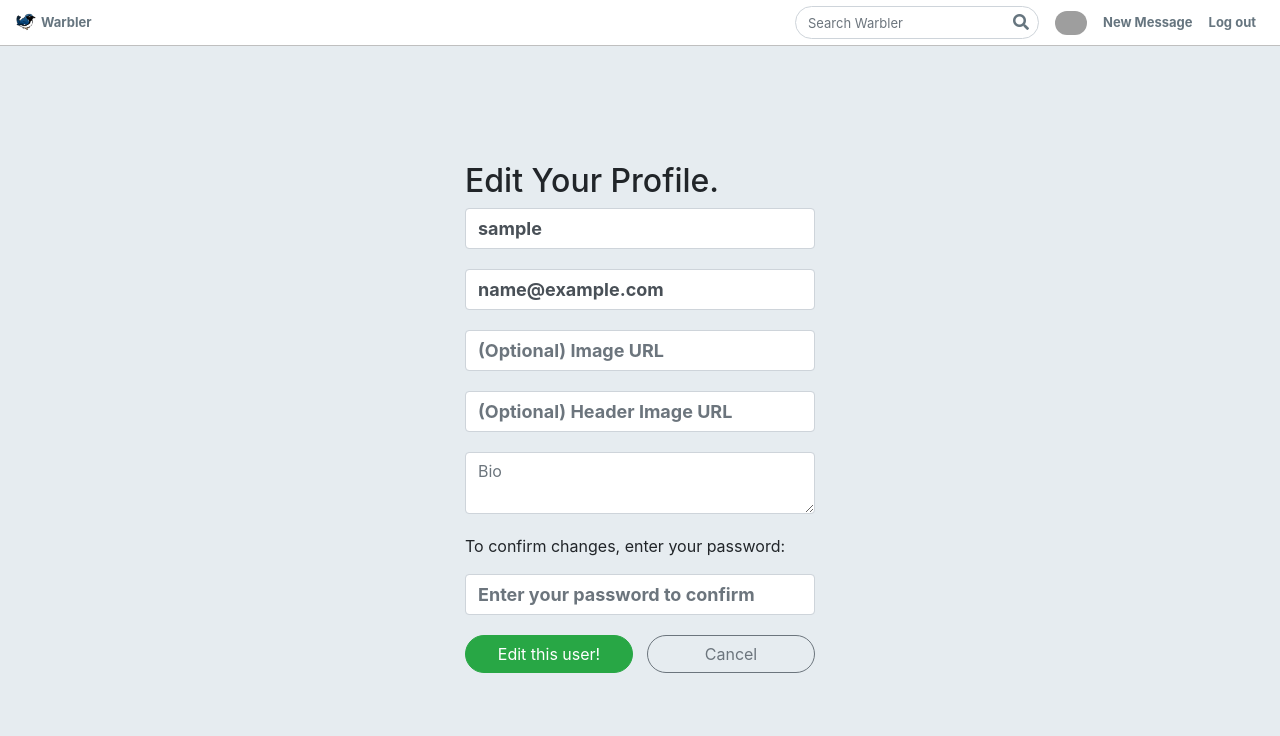
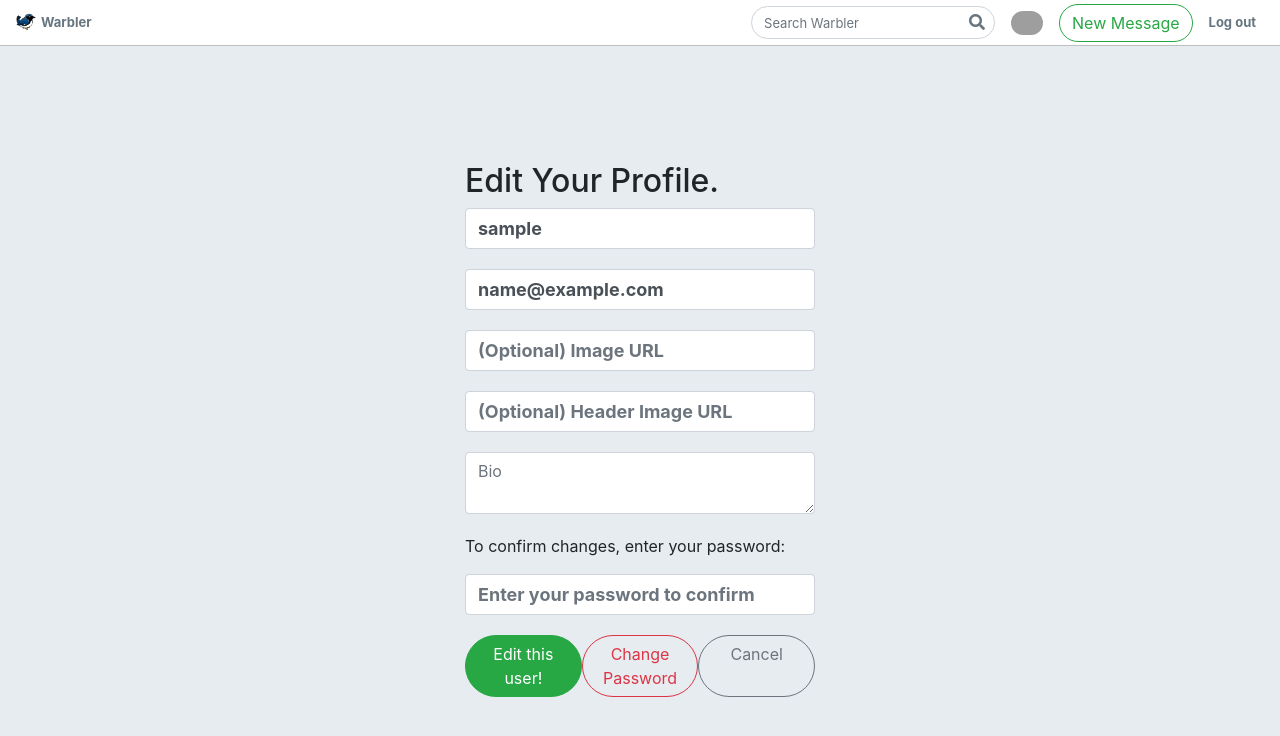
Before and after one commit to vanvemden/warbler, a Flask app: page /users/profile in a window 1280 px wide. Shown: the top 736 px of the page. Run offline with Flask 2, Linux system fonts and the light colour scheme; the visitor is signed in with stand-in values (Sample User, id 1); data comes from the database, SQL or seed files in the repository; some libraries are stand-ins or nearby versions; grey boxes are pictures that could not be loaded.

Commit message:
Worked on Axios/Password changes

```diff
--- a/app.py
+++ b/app.py
@@ -4,7 +4,7 @@ from flask import Flask, render_template, request, flash, redirect, session, g
 from flask_debugtoolbar import DebugToolbarExtension
 from sqlalchemy.exc import IntegrityError
 
-from forms import UserAddForm, UserEditForm, LoginForm, MessageForm
+from forms import UserAddForm, UserEditForm, LoginForm, MessageForm, UserPasswordForm
 from models import db, connect_db, User, Message, Likes
 
 CURR_USER_KEY = "curr_user"
@@ -40,7 +40,7 @@ def add_user_to_g():
 
     if CURR_USER_KEY in session:
         g.user = User.query.get(session[CURR_USER_KEY])
-
+        g.message_form = MessageForm()
     else:
         g.user = None
 
@@ -211,6 +211,36 @@ def stop_following(follow_id):
 
     return redirect(f"/users/{g.user.id}/following")
 
+@app.route('/users/profile/password', methods=["GET", "POST"])
+def change_password():
+
+    if not g.user:
+        flash("Access unauthorized.", "danger")
+        return redirect("/")
+
+    form = UserPasswordForm()
+
+
+    if form.validate_on_submit():
+        password = form.password.data
+
+        if User.authenticate(password=password, username=g.user.username):
+
+            if form.new_password.data == form.confirm_password.data:
+                g.user.password = User.change_password(password=form.new_password.data)
+
+                db.session.commit()
+                flash("Your password has been updated successfully.", "success")
+                return redirect(request.referrer)
+            else:
+                flash('Sorry, but your two new inputs did not match!')
+                return render_template("users/password.html", form=form)
+        else:
+            flash("Please enter the correct password to update your profile.",
+                  "danger")
+            return render_template("users/password.html", form=form)
+    else:
+        return render_template("users/password.html", form=form)
 
 @app.route('/users/profile', methods=["GET", "POST"])
 def profile():
@@ -287,14 +317,13 @@ def messages_add():
         flash("Access unauthorized.", "danger")
         return redirect("/")
 
-    form = MessageForm()
+    text = request.json['text']
 
-    if form.validate_on_submit():
-        msg = Message(text=form.text.data)
-        g.user.messages.append(msg)
+    if text:
+        msg = Message(text=text, user_id=g.user.id)
+        db.session.add(msg)
         db.session.commit()
-
-        return redirect(f"/users/{g.user.id}")
+        return ({"message": serialize_message(msg, False)}, 201)
 
     return render_template('messages/new.html', form=form)
 
--- a/forms.py
+++ b/forms.py
@@ -34,3 +34,9 @@ class LoginForm(FlaskForm):
 
     username = StringField('Username', validators=[DataRequired()])
     password = PasswordField('Password', validators=[Length(min=6)])
+
+
+class UserPasswordForm(FlaskForm):
+    password = PasswordField('Current Password', validators=[])
+    new_password = PasswordField('New Password', validators=[Length(min=6)])
+    confirm_password = PasswordField('Confirm New Password', validators=[Length(min=6)])
--- a/models.py
+++ b/models.py
@@ -171,6 +171,11 @@ class User(db.Model):
 
         return False
 
+    @classmethod
+    def change_password(cls, password):
+        hashed_pwd = bcrypt.generate_password_hash(password).decode('UTF-8')
+        return hashed_pwd
+
 
 class Message(db.Model):
     """An individual message ("warble")."""
--- a/templates/base.html
+++ b/templates/base.html
@@ -48,7 +48,11 @@
           <img src="{{ g.user.image_url }}" alt="{{ g.user.username }}">
         </a>
       </li>
-      <li><a href="/messages/new">New Message</a></li>
+      <li><button type="button" data-toggle="modal"
+        data-target="#message-modal"
+        class="btn btn-outline-success"
+        id="message-button">New Message</button></li>
+
       <li><a href="/logout">Log out</a></li>
       {% endif %}
     </ul>
--- /dev/null
+++ b/templates/messages/new_modal.html
@@ -0,0 +1,30 @@
+<div class="modal" id="message-modal" tabindex="-1" role="dialog">
+    <div class="modal-dialog" role="document">
+        <div class="modal-content">
+            <div class="modal-header">
+                <h5 class="modal-title">Modal title</h5>
+                <button type="button" class="close" data-dismiss="modal" aria-label="Close">
+                    <span aria-hidden="true">&times;</span>
+                </button>
+            </div>
+            <div class="modal-body">
+                <form method="POST">
+                    {{ g.message_form.csrf_token }}
+                    <div>
+                        {% if g.message_form.text.errors %}
+                        {% for error in g.message_form.text.errors %}
+                        <span class="text-danger">
+                            {{ error }}
+                        </span>
+                        {% endfor %}
+                        {% endif %}
+                        {{ g.message_form.text(placeholder="What's happening?", class="form-control", rows="3") }}
+                    </div>
+                </form>
+            </div>
+            <div class="modal-footer">
+                <input type="submit" id="message-submit" value="Add my message!" class="btn btn-outline-success btn-block">
+            </div>
+        </div>
+    </div>
+</div>
--- a/templates/users/edit.html
+++ b/templates/users/edit.html
@@ -27,6 +27,7 @@
 
         <div class="edit-btn-area">
           <button class="btn btn-success">Edit this user!</button>
+          <a href="/users/profile/password" class="btn btn-outline-danger">Change Password</a>
           <a href="/users/{{ user_id }}" class="btn btn-outline-secondary">Cancel</a>
         </div>
       </form>
```
Also changed, not shown: other parts of templates/base.html (+3 -1 lines), static/script.js (+14 -1 lines), templates/users/password.html (added, +36 -0 lines).
